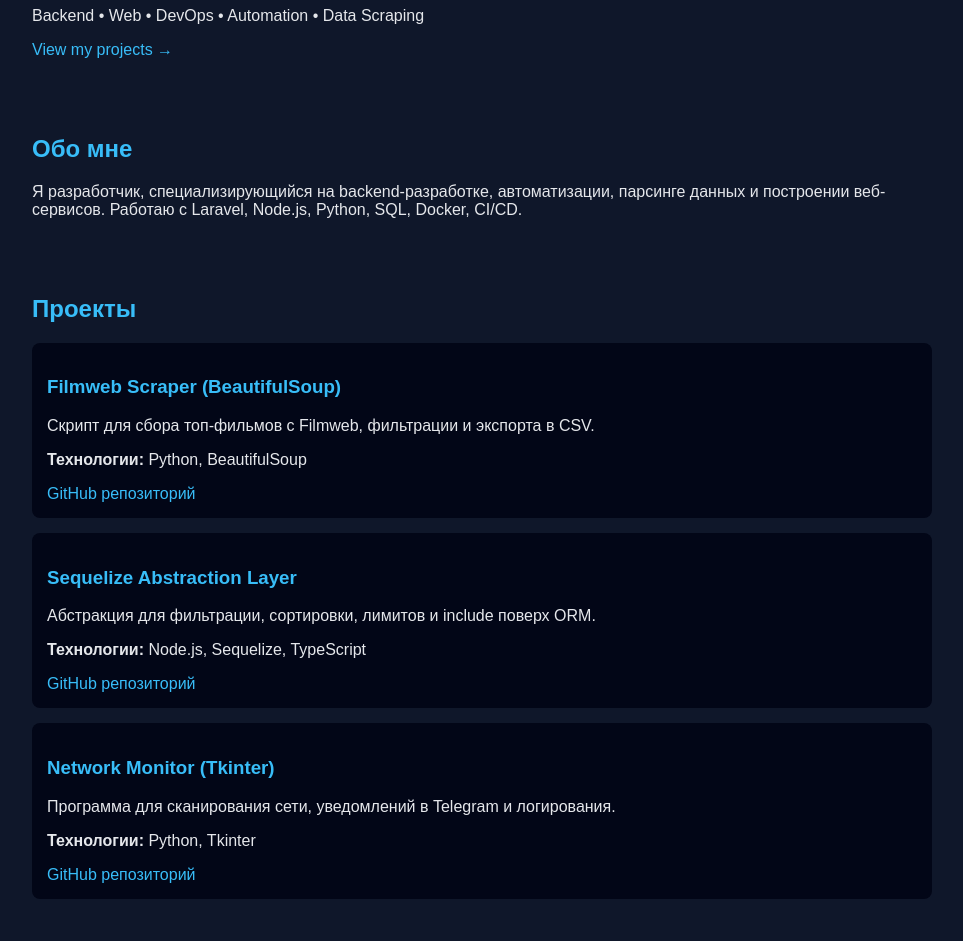
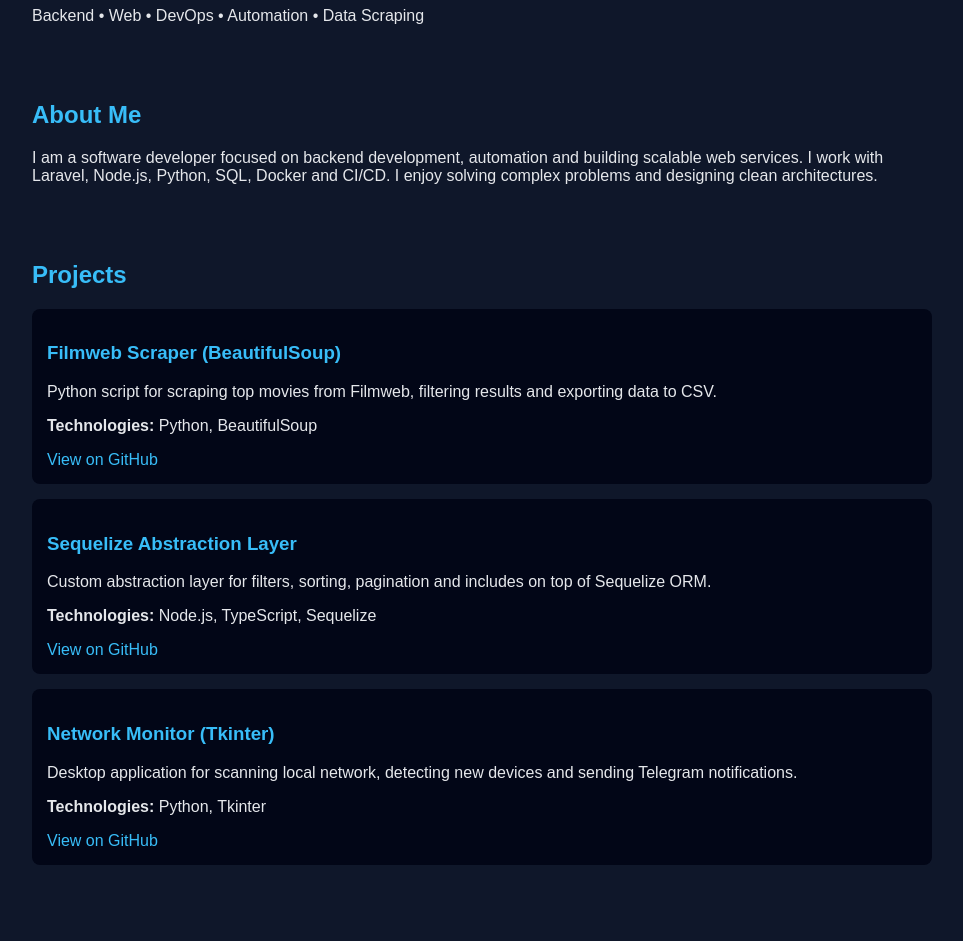
Before and after one commit to Maybaah/Maybaah.github.io, a plain HTML site: page index.html in a window 1280 px wide. Shown: the part 93-1034 px from the top of the page, without its empty margins (158-1121 px from the left). Drawn offline with Linux system fonts and the light colour scheme.

Commit message:
Update index.html

```diff
--- a/index.html
+++ b/index.html
@@ -1,118 +1,3 @@
-<!DOCTYPE html>
-<html lang="ru">
-<head>
-    <meta charset="UTF-8">
-    <meta name="google-site-verification" content="N1M-m4WjE8AOS7bfMLymKI0LDLnHrPKOGjiKD5J1x_w" />
-    <title>Maybaah — Портфолио разработчика | Web, Backend, DevOps</title>
-
-    <meta name="description" content="Портфолио Maybaah — проекты по веб-разработке, backend, автоматизации, DevOps, парсинг данных, Laravel, Node.js, Python.">
-    <meta name="keywords" content="Maybaah, портфолио, разработчик, backend, laravel, nodejs, python, devops, парсинг, web developer">
-    <meta name="author" content="Maybaah">
-    <meta name="viewport" content="width=device-width, initial-scale=1">
-
-    <link rel="canonical" href="https://maybaah.github.io/">
-
-    <meta property="og:title" content="Maybaah — Портфолио разработчика">
-    <meta property="og:description" content="Проекты, опыт и контакты. Backend, Web, DevOps, парсинг данных.">
-    <meta property="og:type" content="website">
-    <meta property="og:url" content="https://maybaah.github.io/">
-
-    <script type="application/ld+json">
-    {
-      "@context": "https://schema.org",
-      "@type": "Person",
-      "name": "Maybaah",
-      "url": "https://maybaah.github.io/",
-      "jobTitle": "Software Developer",
-      "sameAs": [
-        "https://github.com/Maybaah"
-      ]
-    }
-    </script>
-
-    <style>
-        body {
-            font-family: Arial, sans-serif;
-            margin: 0;
-            padding: 0;
-            background: #0f172a;
-            color: #e5e7eb;
-        }
-        header, section, footer {
-            max-width: 900px;
-            margin: auto;
-            padding: 20px;
-        }
-        h1, h2, h3 {
-            color: #38bdf8;
-        }
-        a {
-            color: #38bdf8;
-            text-decoration: none;
-        }
-        .project {
-            background: #020617;
-            padding: 15px;
-            margin-bottom: 15px;
-            border-radius: 8px;
-        }
-    </style>
-</head>
-<body>
-
-<header>
-    <h1>Maybaah — Software Developer</h1>
-    <p>Backend • Web • DevOps • Automation • Data Scraping</p>
-    <p><a href="projects.html">View my projects →</a></p>
-</header>
-
-<section>
-    <h2>Обо мне</h2>
-    <p>
-        Я разработчик, специализирующийся на backend-разработке, автоматизации, парсинге данных и построении веб-сервисов.
-        Работаю с Laravel, Node.js, Python, SQL, Docker, CI/CD.
-    </p>
-</section>
-
-<section>
-    <h2>Проекты</h2>
-
-    <div class="project">
-        <h3>Filmweb Scraper (BeautifulSoup)</h3>
-        <p>Скрипт для сбора топ-фильмов с Filmweb, фильтрации и экспорта в CSV.</p>
-        <p><strong>Технологии:</strong> Python, BeautifulSoup</p>
-        <a href="https://github.com/Maybaah/filmweb-scraper" target="_blank">GitHub репозиторий</a>
-    </div>
-
-    <div class="project">
-        <h3>Sequelize Abstraction Layer</h3>
-        <p>Абстракция для фильтрации, сортировки, лимитов и include поверх ORM.</p>
-        <p><strong>Технологии:</strong> Node.js, Sequelize, TypeScript</p>
-        <a href="https://github.com/Maybaah/sequelize-abstraction" target="_blank">GitHub репозиторий</a>
-    </div>
-
-    <div class="project">
-        <h3>Network Monitor (Tkinter)</h3>
-        <p>Программа для сканирования сети, уведомлений в Telegram и логирования.</p>
-        <p><strong>Технологии:</strong> Python, Tkinter</p>
-        <a href="https://github.com/Maybaah/network-monitor" target="_blank">GitHub репозиторий</a>
-    </div>
-
-</section>
-
-<section>
-    <h2>Контакты</h2>
-    <p>Email: your@email.com</p>
-    <p>GitHub: <a href="https://github.com/Maybaah" target="_blank">github.com/Maybaah</a></p>
-    <p>LinkedIn: <a href="#" target="_blank">профиль</a></p>
-</section>
-
-<footer>
-    <p>© 2026 Maybaah. Все права защищены.</p>
-</footer>
-
-</body>
-</html>
 <!DOCTYPE html>
 <html lang="en">
 <head>
```
